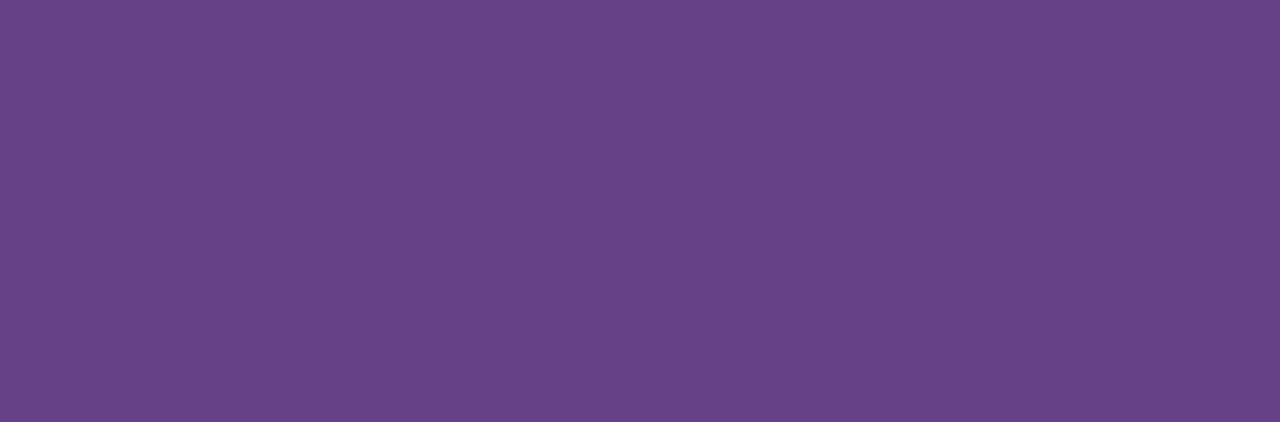
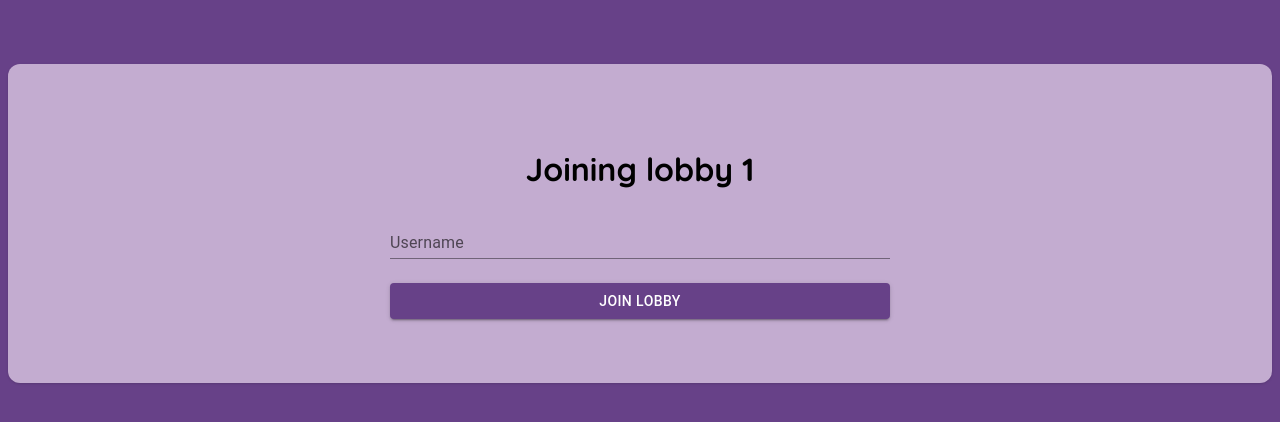
Before and after one commit to MihaiAnghelin/who-am-i-fe, a Next.js app: page /user/join/1 in a window 1280 px wide. Shown: the top 422 px of the page. Built offline with nearby package versions, Linux system fonts and the light colour scheme.

Commit message:
Join Lobby

```diff
--- a/components/general/Input.tsx
+++ b/components/general/Input.tsx
@@ -6,7 +6,7 @@ type Props = {
     className?: string;
     name: string;
     control: any;
-    defaultValue: string;
+    defaultValue?: string;
     label: string;
     errors: any;
     errorMessage: string | undefined;
@@ -18,7 +18,7 @@ const Input = (
         className,
         name,
         control,
-        defaultValue,
+        defaultValue = "",
         label,
         errors,
         errorMessage,
--- /dev/null
+++ b/pages/lobby/[lobbyId].tsx
@@ -0,0 +1,37 @@
+import React, {useEffect} from "react";
+import {useRouter} from "next/router";
+import Box from "~/components/general/Box";
+
+type Props = {};
+
+const Lobby = (
+    {}: Props): JSX.Element =>
+{
+    const router = useRouter();
+    const {lobbyId} = router.query;
+
+    useEffect(() =>
+    {
+        const pid = localStorage.getItem("playerId");
+
+        console.log(lobbyId);
+        if (pid === null)
+            if (lobbyId !== undefined)
+                router.replace(`/user/join/${lobbyId}`);
+            else
+                router.replace("/");
+    }, [lobbyId]);
+
+    // const {} = useQuery("lobby", () => {}, {});
+
+
+    return (
+        <>
+            <Box className={"p-16"}>
+                <h1>Lobby {lobbyId}</h1>
+            </Box>
+        </>
+    );
+};
+
+export default Lobby;
--- a/pages/user/create.tsx
+++ b/pages/user/create.tsx
@@ -41,14 +41,16 @@ const CreateUser = (
         mutate: mutateCreateLobby,
         isLoading: isLoadingCreateLobby,
     } = useMutation(createLobby, {
-        onSuccess: (data) =>
+        onSuccess: async (data) =>
         {
             console.log(data);
+
+            localStorage.setItem("lobbyId", JSON.stringify(data.lobbyId));
+            localStorage.setItem("playerId", JSON.stringify(data.playerId));
+
             reset();
-            localStorage.setItem("lobbyId", data.LobbyId);
-            localStorage.setItem("playerId", data.PlayerId);
 
-            router.push(`/user/join/${data.LobbyId}`);
+            await router.push(`/lobby/${data.lobbyId}`);
         },
     });
 
@@ -72,7 +74,6 @@ const CreateUser = (
                     <Input
                         name="name"
                         control={control}
-                        defaultValue={""}
                         label="Username"
                         errors={!!errors.name}
                         errorMessage={errors.name?.message}
--- a/pages/user/join/[lobbyId].tsx
+++ b/pages/user/join/[lobbyId].tsx
@@ -1,5 +1,14 @@
-import React from "react";
+import React, {useEffect, useState} from "react";
 import {useRouter} from "next/router";
+import Box from "~/components/general/Box";
+import H1 from "~/components/general/H1";
+import Form from "~/components/general/Form";
+import {useForm} from "react-hook-form";
+import {JoinLobby, JoinLobbyForm} from "~/types/JoinLobby";
+import {Button, CircularProgress} from "@mui/material";
+import {joinLobby} from "~/requests/user";
+import {useMutation} from "react-query";
+import Input from "~/components/general/Input";
 
 type Props = {};
 
@@ -7,10 +16,79 @@ const JoinLobby = (
     {}: Props): JSX.Element =>
 {
     const router = useRouter();
-    const lobbyId = router.query;
+    const {lobbyId} = router.query;
+
+    useEffect(() =>
+    {
+        const pid = localStorage.getItem("playerId");
+
+        if (pid)
+            router.replace(`/lobby/${lobbyId}`);
+    }, [lobbyId]);
+
+    const {
+        handleSubmit,
+        control,
+        reset,
+        formState: {errors},
+    } = useForm<JoinLobbyForm>();
+
+    const onSubmit = (data: JoinLobbyForm) =>
+    {
+        const dataToSend: JoinLobby = {
+            lobbyId: lobbyId as string,
+            player: {
+                name: data.name,
+            },
+        };
+
+        mutateJoinLobby(dataToSend);
+    };
+
+    const {
+        mutate: mutateJoinLobby,
+        isLoading: isLoadingJoinLobby,
+    } = useMutation(joinLobby, {
+        onSuccess: async (data) =>
+        {
+            console.log(data);
+
+            localStorage.setItem("lobbyId", JSON.stringify(data.lobbyId));
+            localStorage.setItem("playerId", JSON.stringify(data.playerId));
+
+            reset();
+
+            await router.push(`/lobby/${data.lobbyId}`);
+        }
+    });
 
     return (
         <>
+            <Box className={"p-16"}>
+                <h1>Joining lobby {lobbyId}</h1>
+
+                <Form onSubmit={handleSubmit(onSubmit)}>
+
+                    <Input
+                        control={control}
+                        name={"name"}
+                        label={"Username"}
+                        errors={!!errors.name}
+                        errorMessage={errors.name?.message}
+                    />
+
+                    <Button
+                        variant={"contained"}
+                        disabled={isLoadingJoinLobby}
+                        type="submit"
+                    >
+                        {!isLoadingJoinLobby && "Join lobby"}
+                        {isLoadingJoinLobby &&
+                            <CircularProgress/>}
+                    </Button>
+                </Form>
+
+            </Box>
 
         </>
     );
--- a/requests/user.ts
+++ b/requests/user.ts
@@ -2,6 +2,7 @@ import {api} from "~/helpers/api";
 import {NewLobby} from "~/types/NewLobby";
 import {CreatedLobby} from "~/types/CreatedLobby";
 import {Category} from "~/types/Category";
+import {JoinLobby} from "~/types/JoinLobby";
 
 export async function createLobby(lobby: NewLobby): Promise<CreatedLobby>
 {
@@ -20,3 +21,14 @@ export async function getCategories(): Promise<Category[]>
 
     return response.data;
 }
+
+export async function joinLobby(lobby: JoinLobby): Promise<CreatedLobby>
+{
+    const url = "/lobby/join";
+
+    const response = await api.post<CreatedLobby>(url, lobby);
+
+    return response.data;
+}
+
+// export async function getLobby(lobbyId: string): Promise<LobbyWaitRoom>
--- a/types/CreatedLobby.d.ts
+++ b/types/CreatedLobby.d.ts
@@ -1,5 +1,5 @@
 export interface CreatedLobby
 {
-    LobbyId: string;
-    PlayerId: string;
+    lobbyId: string;
+    playerId: string;
 }
```
Also changed, not shown: types/JoinLobby.d.ts (added, +13 -0 lines), types/LobbyWaitRoom.d.ts (added, +14 -0 lines), 1 other file (tests, documents, lock files or other folders).
